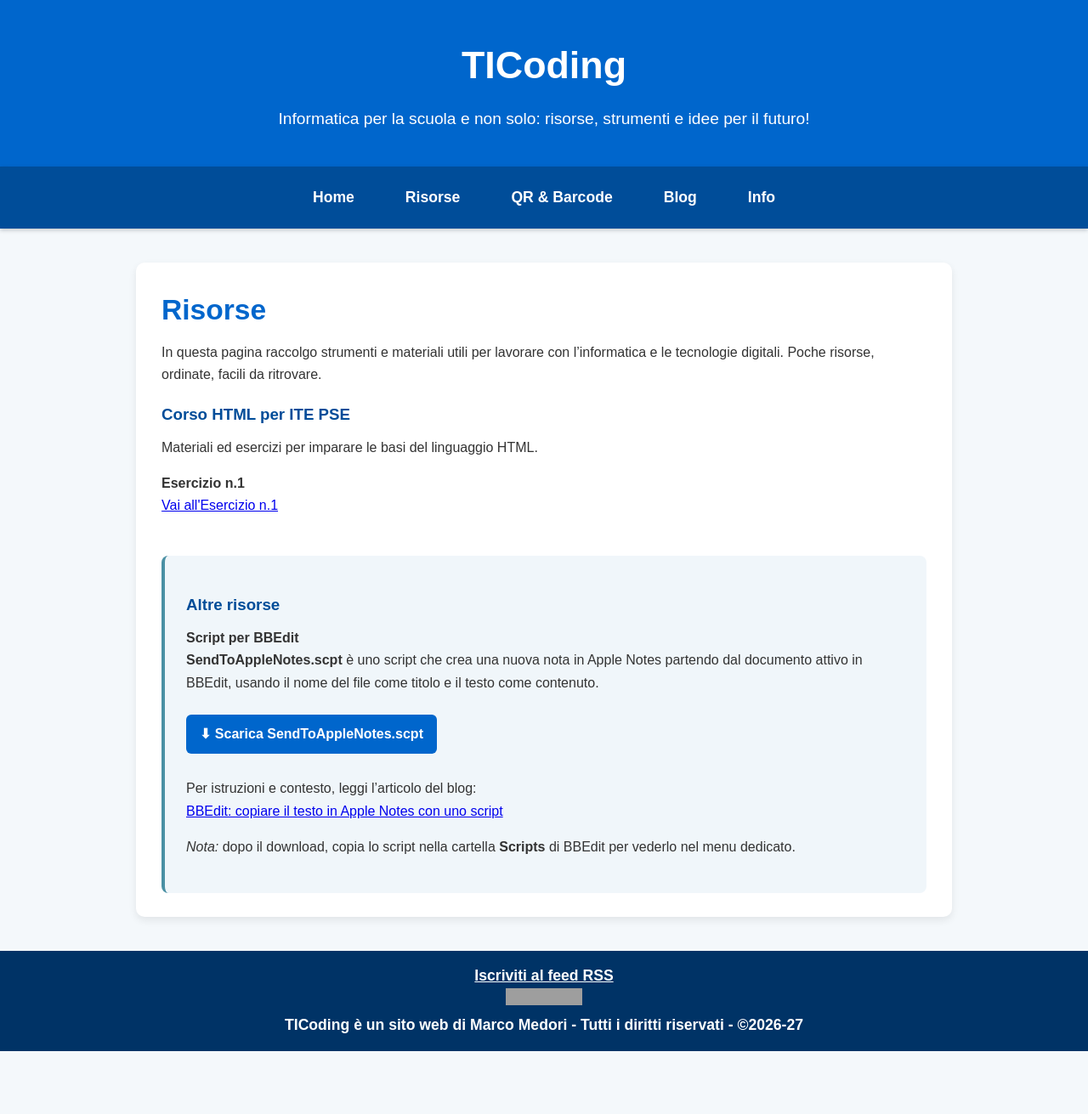
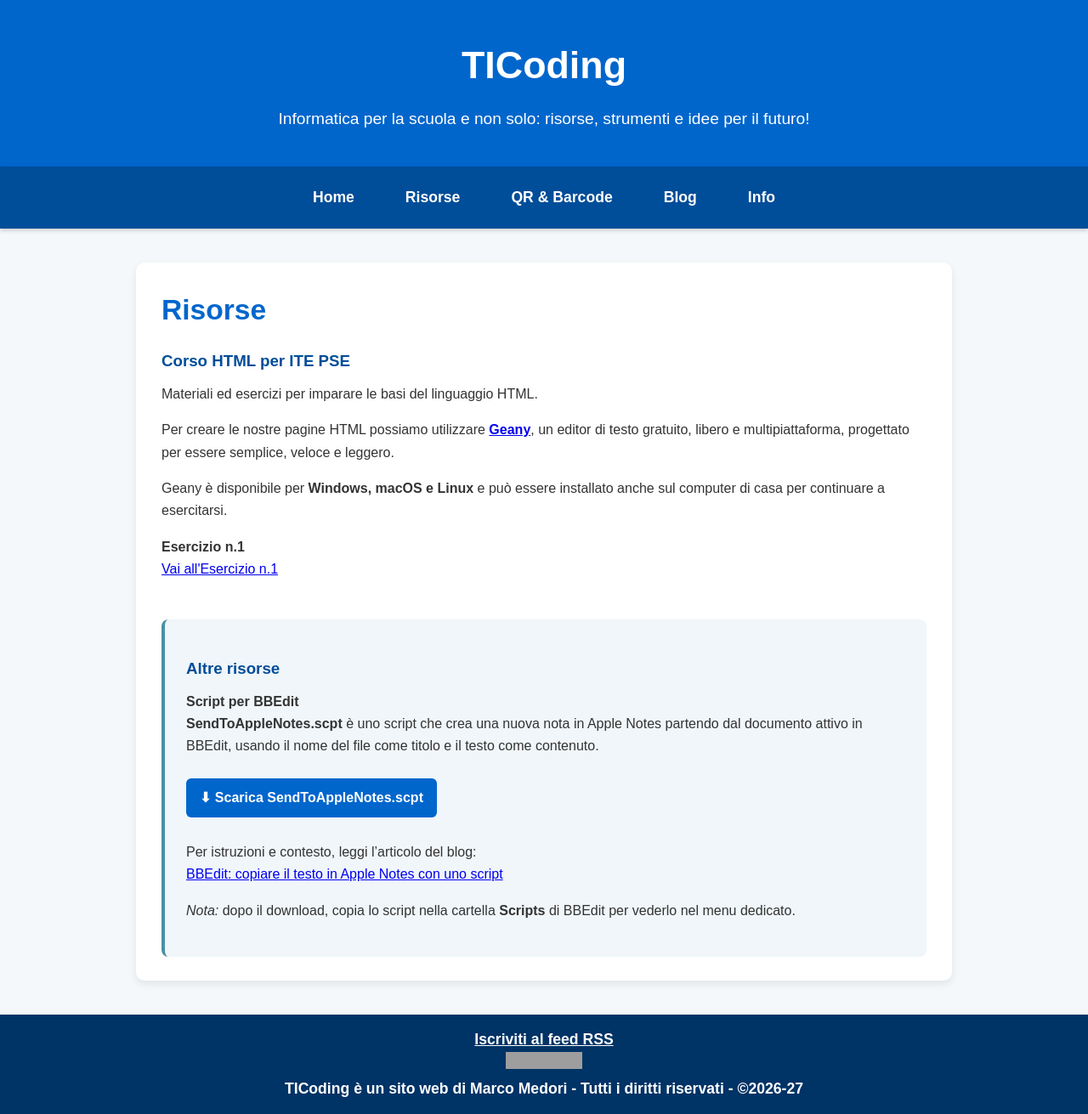
Before and after one commit to ticodingita/ticoding, a Jekyll site: the page built from risorse.html, in a window 1280 px wide. Shown: the whole page at 85% size. Built offline with Jekyll 4.4.1, drawn with Linux system fonts in a browser that asks for light colours; before the commit the page ends 1237 px from its top, so only the background shows below that; grey boxes are pictures that could not be loaded.

Commit message:
Migliorie

```diff
--- a/risorse.html
+++ b/risorse.html
@@ -7,15 +7,22 @@ permalink: /risorse/
 <div class="page-card">
   <h2>Risorse</h2>
 
-  <p>
-    In questa pagina raccolgo strumenti e materiali utili per lavorare con l’informatica e le tecnologie digitali.
-    Poche risorse, ordinate, facili da ritrovare.
-  </p>
-
   <h3>Corso HTML per ITE PSE</h3>
 
   <p>
     Materiali ed esercizi per imparare le basi del linguaggio HTML.
+  </p>
+
+  <p>
+    Per creare le nostre pagine HTML possiamo utilizzare
+    <a href="https://www.geany.org/" target="_blank"><strong>Geany</strong></a>,
+    un editor di testo gratuito, libero e multipiattaforma, progettato per essere
+    semplice, veloce e leggero.
+  </p>
+
+  <p>
+    Geany è disponibile per <strong>Windows, macOS e Linux</strong> e può essere
+    installato anche sul computer di casa per continuare a esercitarsi.
   </p>
 
   <h4>Esercizio n.1</h4>
```
